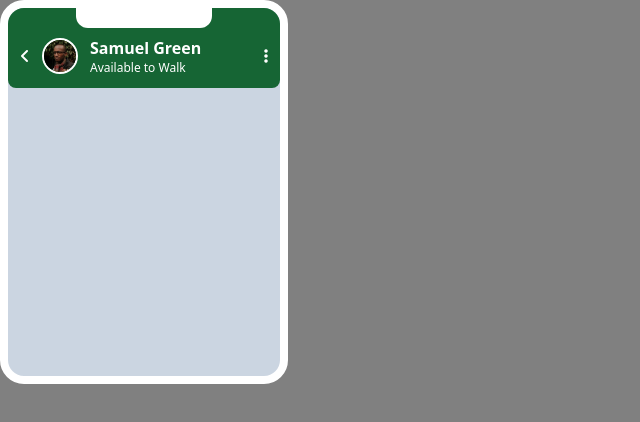
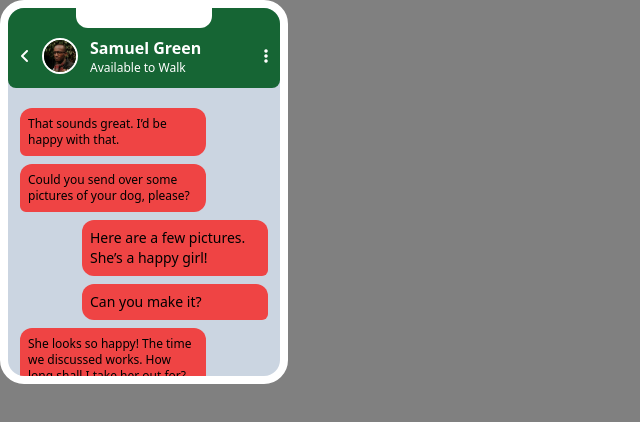
Before and after one commit to adetoye-dev/chat-illustration-app, a React (Vite) app: page / in a window 1280 px wide. Shown: the top 422 px of the page, without its empty margins (0-640 px from the left). Built offline with nearby package versions, Linux system fonts and the light colour scheme.

Commit message:
Render messages

```diff
--- a/src/components/SmartphoneUi.jsx
+++ b/src/components/SmartphoneUi.jsx
@@ -1,3 +1,6 @@
+import MessageIn from "./MessageIn";
+import MessageOut from "./MessageOut";
+
 const SmartphoneUi = () => {
   return (
     <div className="relative w-72 h-96 rounded-3xl border-8 border-white bg-slate-300 overflow-hidden">
@@ -19,6 +22,13 @@ const SmartphoneUi = () => {
           </div>
         </div>
       </div>
+      <div className="chats p-3">
+        <MessageIn text="That sounds great. I’d be happy with that." />
+        <MessageIn text="Could you send over some pictures of your dog, please?" />
+        <MessageOut text="Here are a few pictures. She’s a happy girl!" />
+        <MessageOut text="Can you make it?" />
+        <MessageIn text="She looks so happy! The time we discussed works. How long shall I take her out for?" />
+      </div>
     </div>
   );
 };
```
